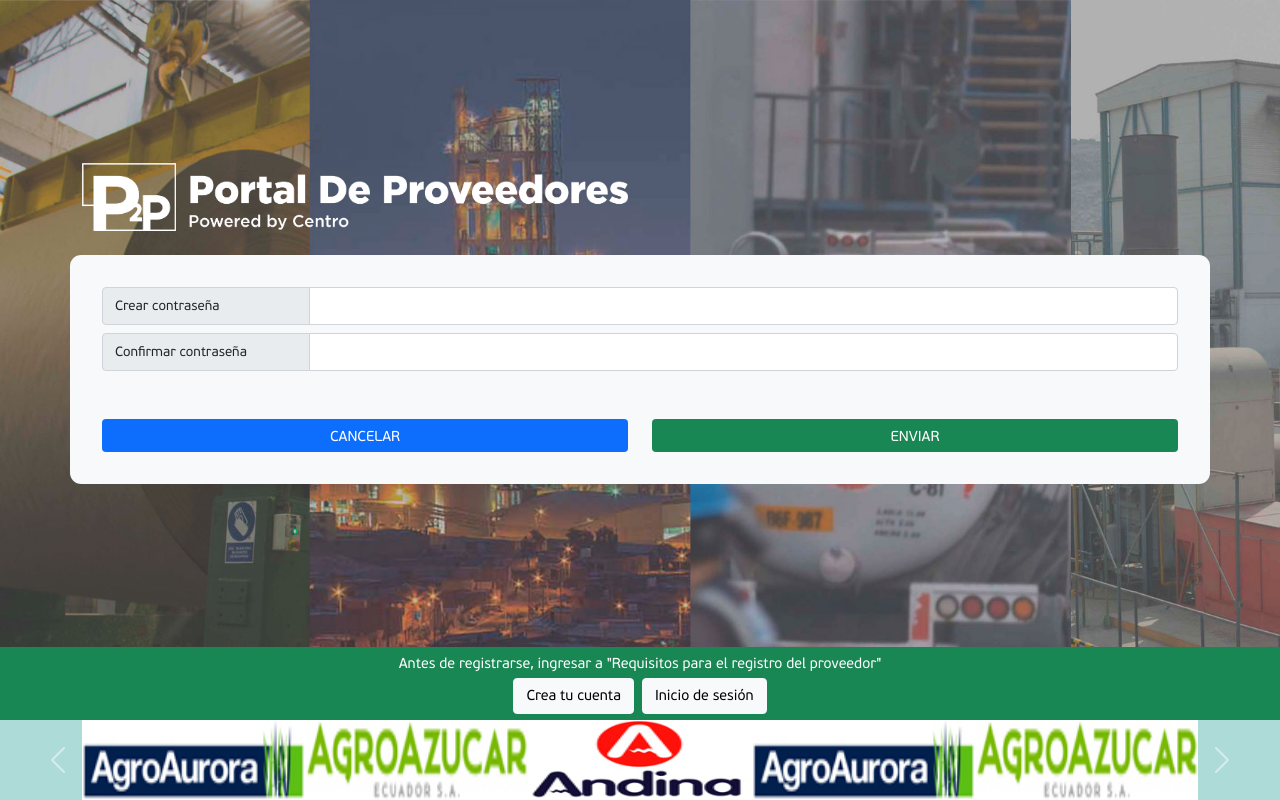
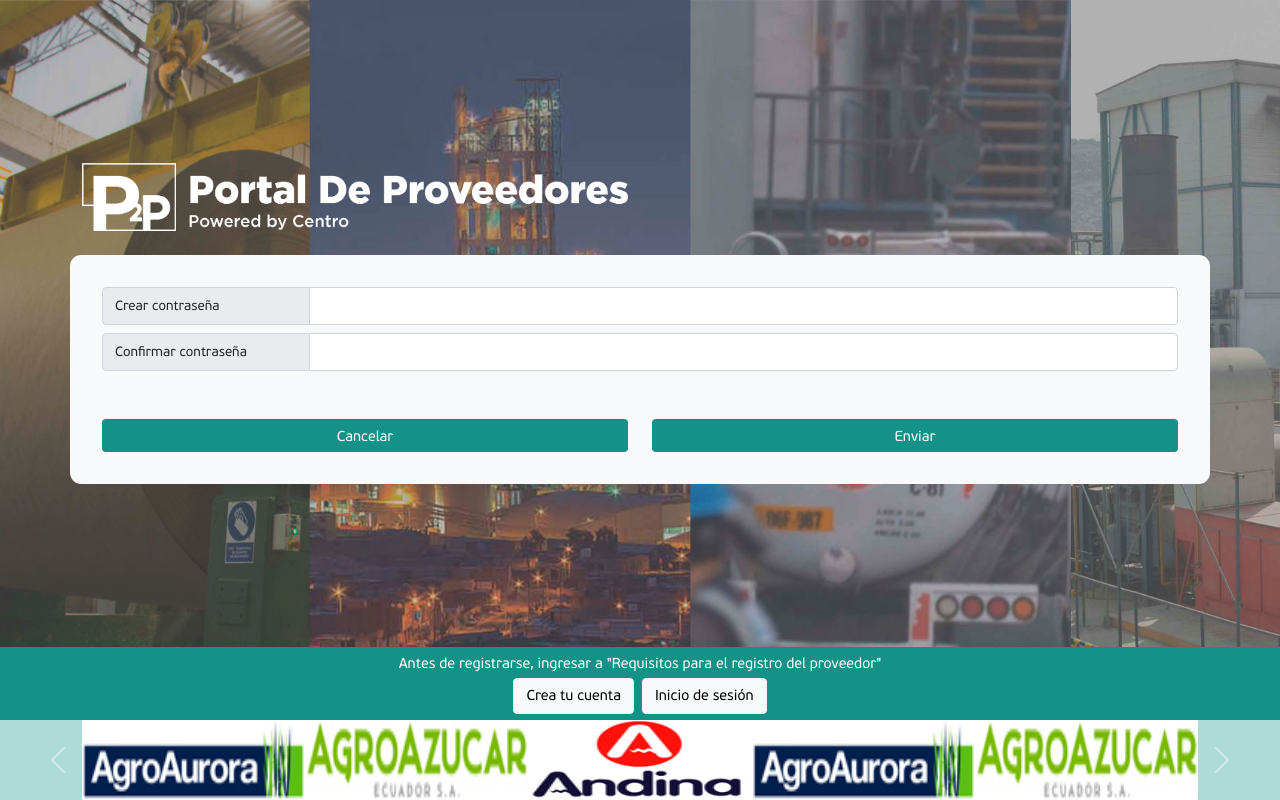
Before and after one commit to joselo01/gg-pp-app, a React (Create React App) app: page /create_password in a window 1280 px wide. Built offline with nearby package versions, Linux system fonts and the light colour scheme.

Commit message:
update dev

```diff
--- a/src/globalStyles/scss/custom/_register-info.scss
+++ b/src/globalStyles/scss/custom/_register-info.scss
@@ -4,7 +4,11 @@
     border-radius: 0.7rem;
     .welcome{
         font-family: "pf_beausans_probold";
-        color: #000;
+        color:$blue;
+        font-size: 1.5rem;
+        border-bottom: 1px solid #ccc;
+        text-align: center;
+        padding-bottom: 10px;
     }
     .title {
         font-family: "pf_beausans_probold";
@@ -20,6 +24,7 @@
     .accordion-item .accordion-button {
         font-size: 0.9rem;
         padding: 0.6rem;
+        color: $blue;
     }
 
     span {
--- a/src/globalStyles/scss/custom/_register.scss
+++ b/src/globalStyles/scss/custom/_register.scss
@@ -81,7 +81,7 @@
 }
 
 .btn-prev {
-    background-color: $blue;
+    background-color: $green;
     color: white;
 }
 
--- a/src/globalStyles/scss/main.scss
+++ b/src/globalStyles/scss/main.scss
@@ -1,3 +1,8 @@
+$green:   #149288 !default;
+$blue:   #04003f !default;
+
+
+
 @import "~bootstrap/scss/bootstrap.scss";
 @import '../scss/custom/login';
 @import '../scss/custom/home';
--- a/src/pages/CreatePassword.jsx
+++ b/src/pages/CreatePassword.jsx
@@ -40,7 +40,7 @@ export const CreatePassword = () => {
                       type="button"
                       className="btn btn-prev block subtitle"
                     >
-                      CANCELAR
+                      Cancelar
                     </button>
                   </div>
                 </div>
@@ -52,7 +52,7 @@ export const CreatePassword = () => {
                       type="button"
                       className="btn btn-next block subtitle"
                     >
-                      ENVIAR
+                      Enviar
                     </button>
                   </div>
                 </div>
--- a/src/pages/VerificacionProveedor.jsx
+++ b/src/pages/VerificacionProveedor.jsx
@@ -38,7 +38,7 @@ export const VerificacionProveedor = () => {
                       type="button"
                       className="btn btn-prev block subtitle"
                     >
-                      CANCELAR
+                      Cancelar
                     </button>
                   </div>
                 </div>
@@ -48,7 +48,7 @@ export const VerificacionProveedor = () => {
                       type="button"
                       className="btn bg-button block subtitle"
                     >
-                      ENVIAR
+                      Enviar
                     </button>
                   </div>
                 </div>
```
